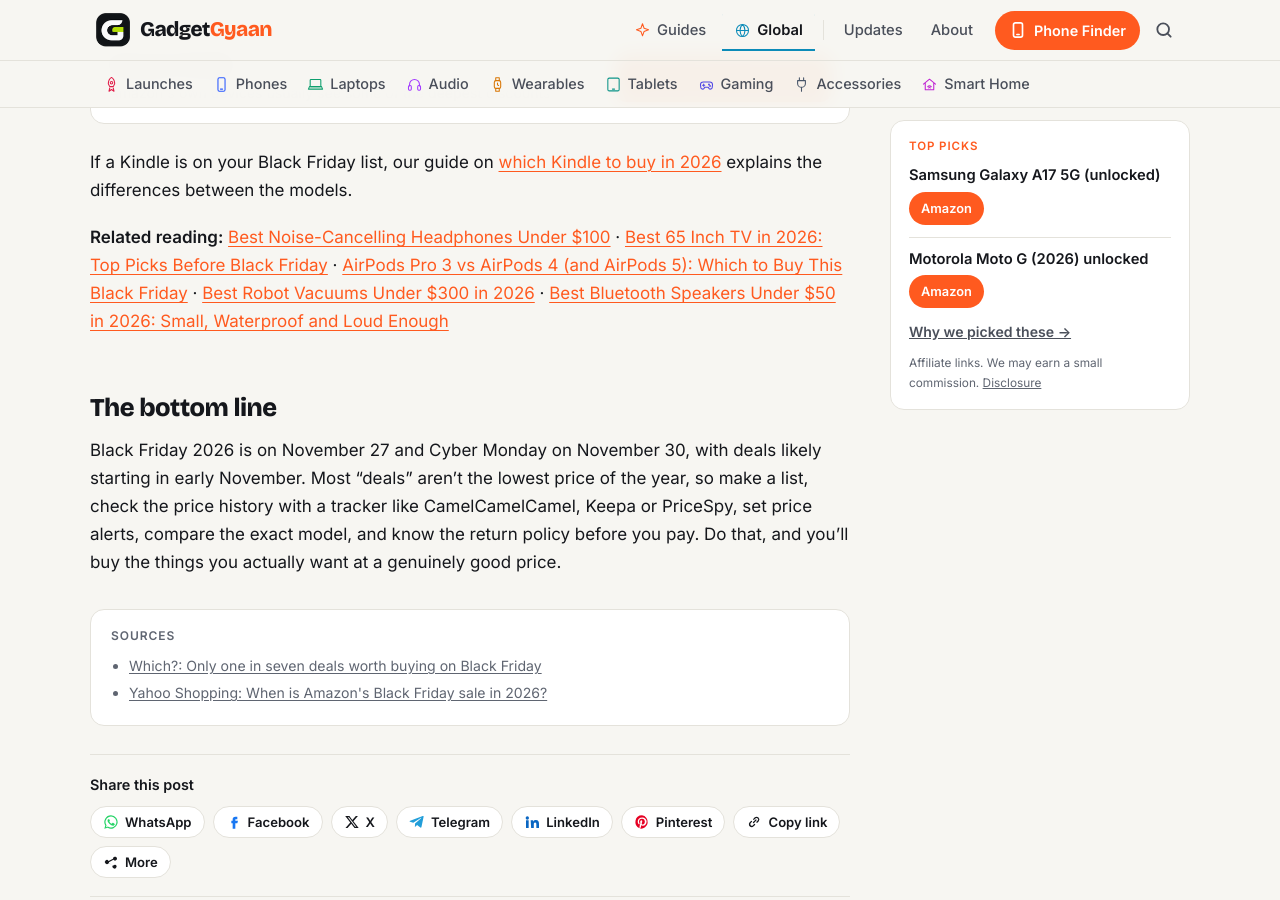
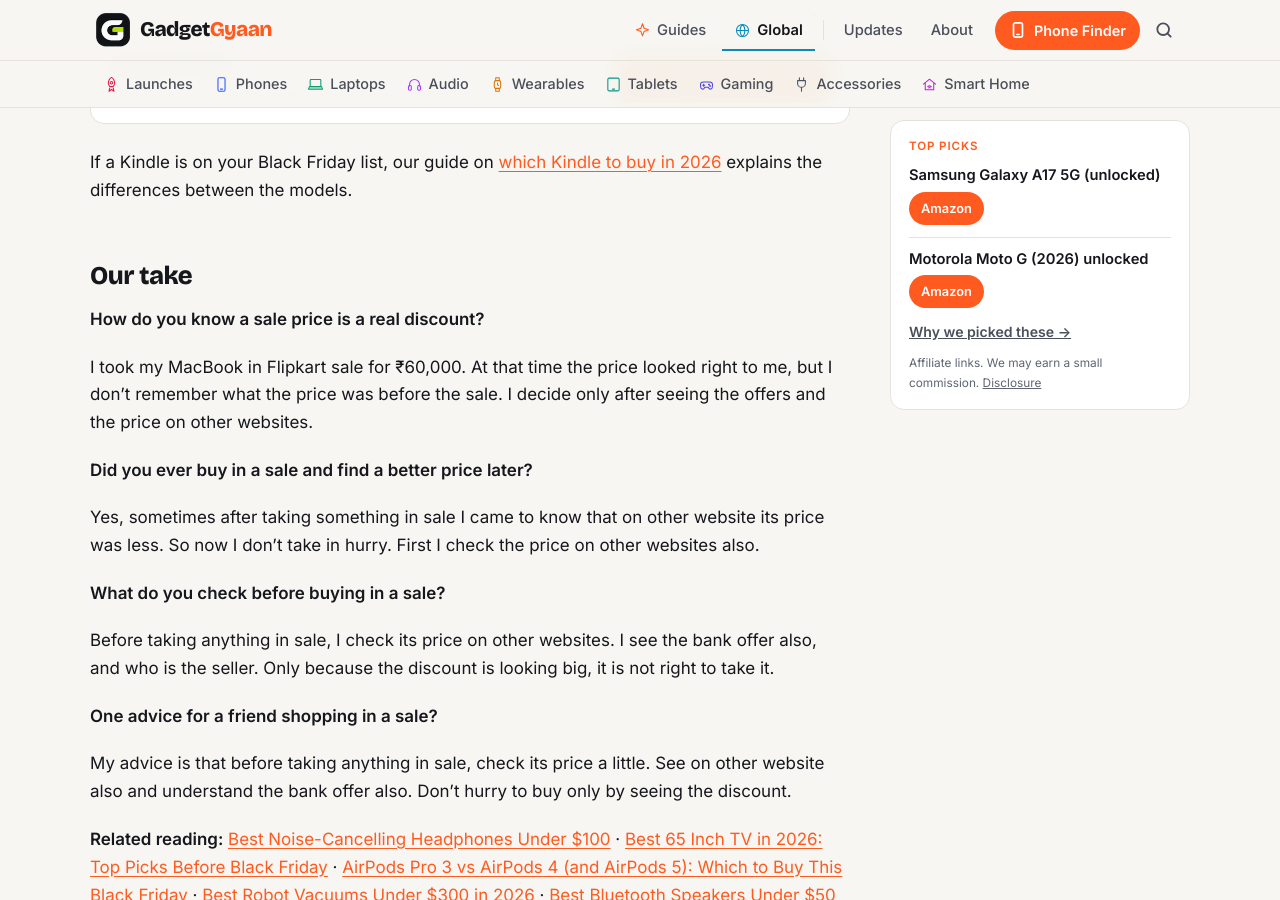
Before and after one commit to kiteksood167/kiteksood167.github.io, a Jekyll site: the page built from _posts/2026-10-30-black-friday-2026-tech-deals-how-to-spot-real-discount.md, in a window 1280 px wide and 900 px high, scrolled down 5165 px. Built offline with Jekyll 4.4.1, drawn with Linux system fonts in a browser that asks for light colours; comment, search, counter and statistics services are not loaded; some of the changed text lies outside the part shown.

Commit message:
Our take: Black Friday real discount guide
Co-Authored-By: Claude Opus 5.5 <noreply@anthropic.com>
Claude-Session: https://claude.ai/code/session_019q2TsaYyUfQwBS5iqKAhGu

```diff
--- a/_posts/2026-10-30-black-friday-2026-tech-deals-how-to-spot-real-discount.md
+++ b/_posts/2026-10-30-black-friday-2026-tech-deals-how-to-spot-real-discount.md
@@ -107,6 +108,24 @@ Brand-new phones rarely get big discounts at retailers, though carriers often ru
 
 If a Kindle is on your Black Friday list, our guide on [which Kindle to buy in 2026](/which-kindle-to-buy-2026/) explains the differences between the models.
 
+## Our take
+
+**How do you know a sale price is a real discount?**
+
+I took my MacBook in Flipkart sale for ₹60,000. At that time the price looked right to me, but I don't remember what the price was before the sale. I decide only after seeing the offers and the price on other websites.
+
+**Did you ever buy in a sale and find a better price later?**
+
+Yes, sometimes after taking something in sale I came to know that on other website its price was less. So now I don't take in hurry. First I check the price on other websites also.
+
+**What do you check before buying in a sale?**
+
+Before taking anything in sale, I check its price on other websites. I see the bank offer also, and who is the seller. Only because the discount is looking big, it is not right to take it.
+
+**One advice for a friend shopping in a sale?**
+
+My advice is that before taking anything in sale, check its price a little. See on other website also and understand the bank offer also. Don't hurry to buy only by seeing the discount.
+
 **Related reading:** [Best Noise-Cancelling Headphones Under $100](/best-noise-cancelling-headphones-under-100/) · [Best 65 Inch TV in 2026: Top Picks Before Black Friday](/best-65-inch-tv-2026/) · [AirPods Pro 3 vs AirPods 4 (and AirPods 5): Which to Buy This Black Friday](/airpods-pro-3-vs-airpods-4/) · [Best Robot Vacuums Under $300 in 2026](/best-robot-vacuums-under-300/) · [Best Bluetooth Speakers Under $50 in 2026: Small, Waterproof and Loud Enough](/best-bluetooth-speakers-under-50/)
 
 ## The bottom line
```
Also changed, not shown: other parts of _posts/2026-10-30-black-friday-2026-tech-deals-how-to-spot-real-discount.md (+1 -0 lines).
